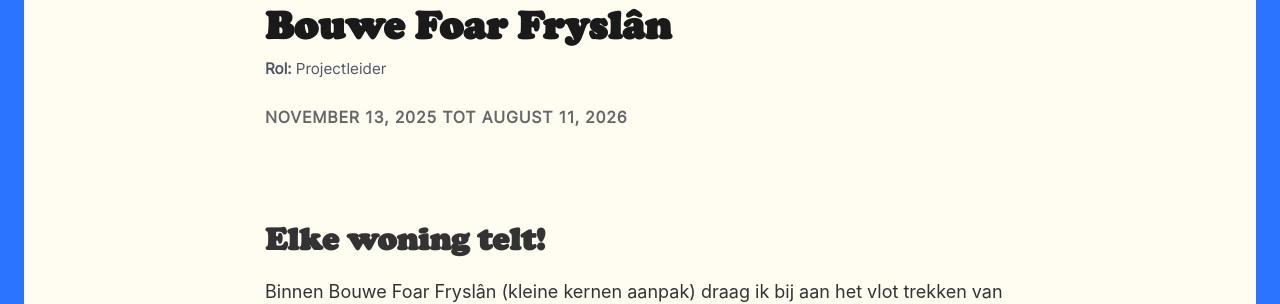
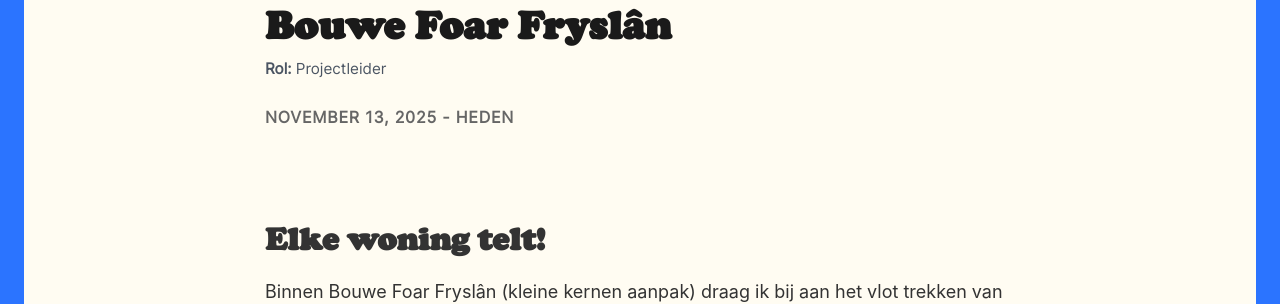
Before and after one commit to TheRealEdd/BreunisUrbanSolutions, a Jekyll site: the page built from _projects/2026-07-13-bouwe-foar-fryslan.md, in a window 1280 px wide and 900 px high, scrolled down 488 px. Shown: the part 153-457 px from the top of the window. Built offline with Jekyll 4.4.1, drawn with Linux system fonts in a browser that asks for light colours.

Commit message:
Update _projects/2026-07-13-bouwe-foar-fryslan.md (via Pages CMS)

```diff
--- a/_projects/2026-07-13-bouwe-foar-fryslan.md
+++ b/_projects/2026-07-13-bouwe-foar-fryslan.md
@@ -3,7 +3,6 @@ company: Bouwe Foar Fryslân
 logo: /media/blog/thumbnail_Logo-UKK (1).webp
 role: Projectleider
 from-date: 2025-11-13
-to-date: 2026-08-11
 tags:
   - Duurzame Stad
 summary: "Binnen Bouwe Foar Fryslân (kleine kernen aanpak) draag ik bij aan het
```
